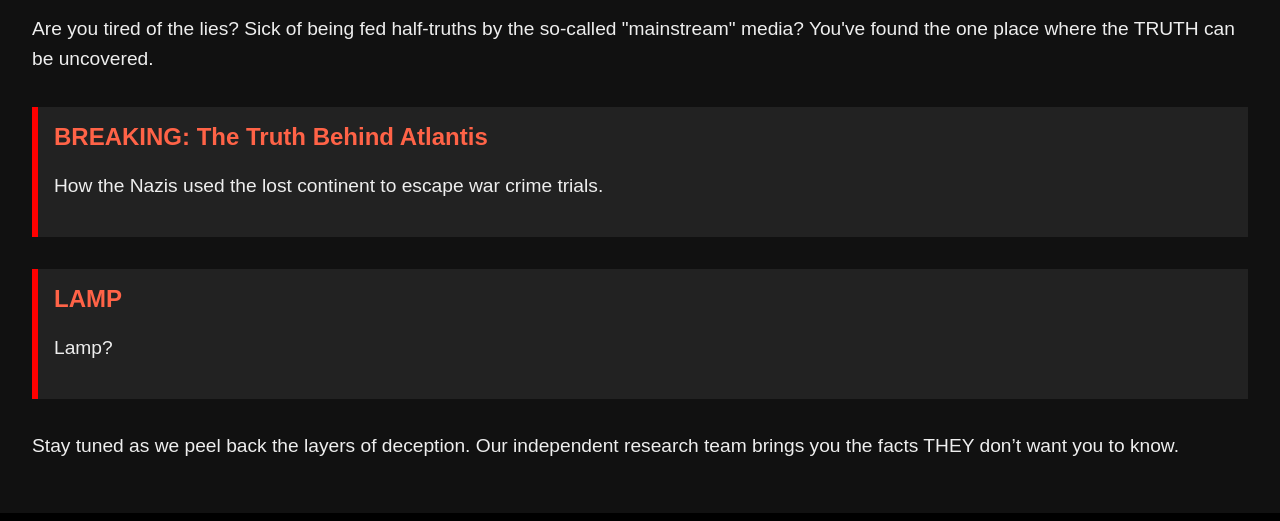
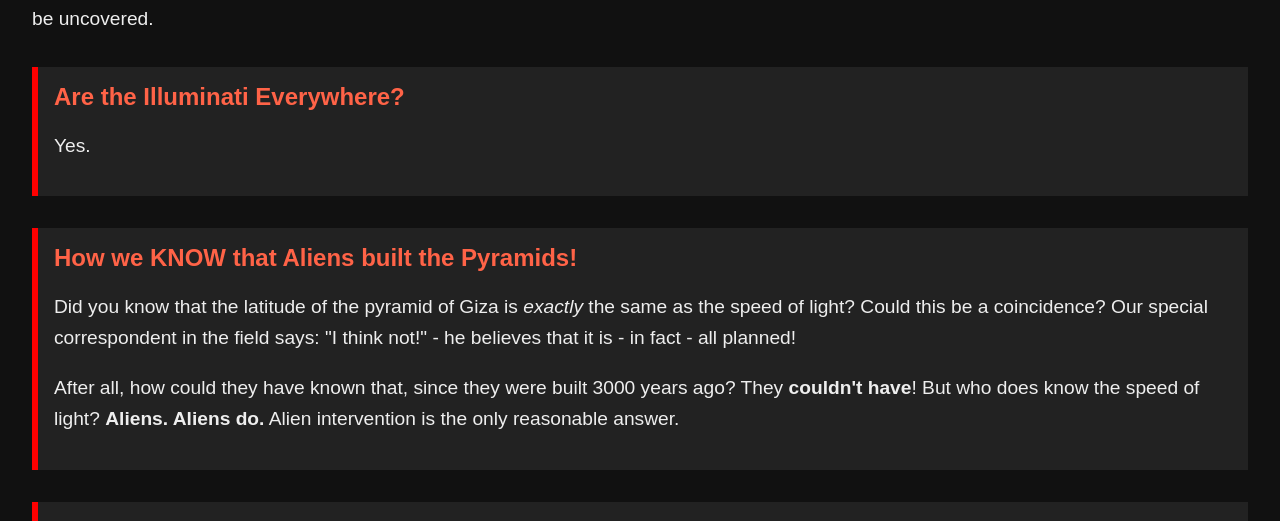
Before and after one commit to teswolf96/truthseakersnet, a plain HTML site: page index.html in a window 1280 px wide. Shown: the part 261-782 px from the top of the page. Drawn offline with Linux system fonts and the light colour scheme.

Commit message:
Update index.html

```diff
--- a/index.html
+++ b/index.html
@@ -59,11 +59,24 @@
     <div class="banner">
         The Only Source You Can Trust
     </div>
-    <div class="container">
+    <div class="container"
         <h1>Welcome to TruthSeakers.net</h1>
         <p>
             Are you tired of the lies? Sick of being fed half-truths by the so-called "mainstream" media? You've found the one place where the TRUTH can be uncovered.
         </p>
+             <div class="article">
+            <h2>Are the Illuminati Everywhere?</h2>
+            <p>Yes.</p>
+        </div>
+        <div class="article">
+            <h2>How we KNOW that Aliens built the Pyramids!</h2>
+            <p>Did you know that the latitude of the pyramid of Giza is <i>exactly</i> the same as the speed of light?
+                Could this be a coincidence? Our special correspondent in the field says: "I think not!" - he believes that it is - in fact - all planned!</p>
+          <p>
+            After all, how could they have known that, since they were built 3000 years ago? They <b>couldn't have</b>! But who does know the speed of light? <b>Aliens. Aliens do.</b> Alien intervention is the only reasonable answer.
+          </p>
+          </p>
+        </div>
         <div class="article">
             <h2>BREAKING: The Truth Behind Atlantis</h2>
             <p>How the Nazis used the lost continent to escape war crime trials.</p>
```
